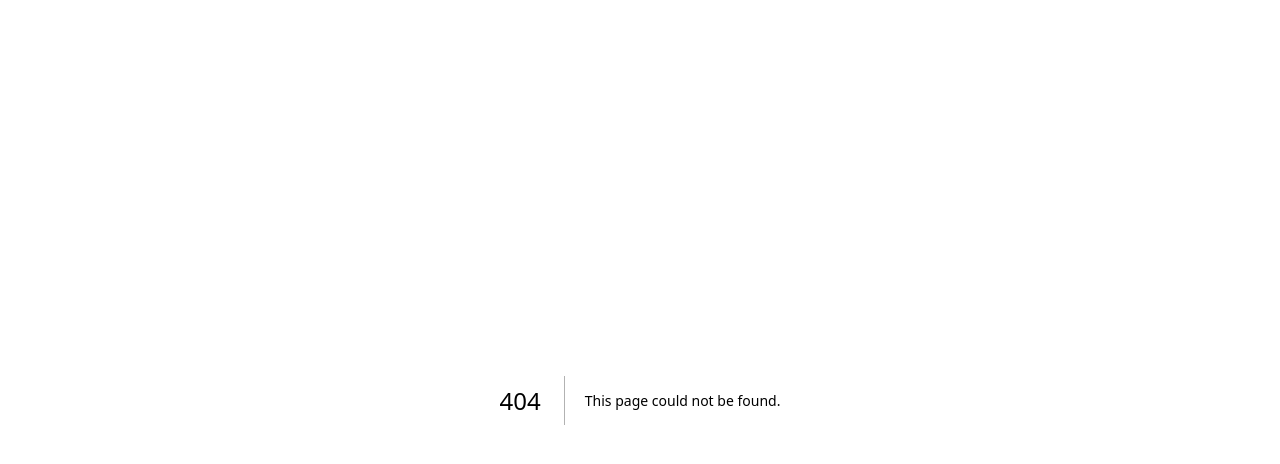
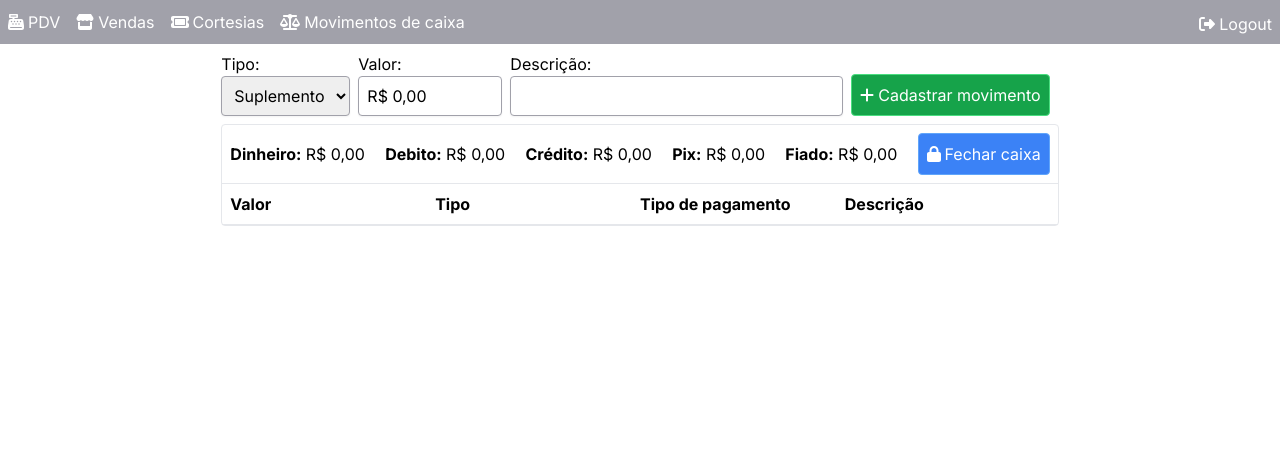
Before and after one commit to mpedro1996-dev/church-pdv-react, a Next.js app: page /cash-flows in a window 1280 px wide. Before the commit this address had no page. Shown: the top 464 px of the page. Built offline with nearby package versions, Linux system fonts and the light colour scheme; what tw-elements would draw is missing.

Commit message:
Inicio de movimentos de caixa

```diff
--- /dev/null
+++ b/app/cash-flows/page.tsx
@@ -0,0 +1,201 @@
+'use client'
+
+import { FontAwesomeIcon } from "@fortawesome/react-fontawesome"
+import Navbar from "../components/navbar"
+import { faLock, faPlus } from "@fortawesome/free-solid-svg-icons"
+import CurrencyInput from "../components/currency-input"
+import { useEffect, useState } from "react"
+import { api, registerLoadingIndicator } from "../lib/axios"
+import { useCashFlowStore, useTokenStore } from "../lib/zustand"
+import CashFlowRow from "../components/cash-flow-row"
+import Loading from "../components/loading"
+import CurrencyFormatter from "../components/currency-formatter"
+
+export default function CashFlows(){
+
+    const { token } = useTokenStore();
+    const { cashFlows, setCashFlows} = useCashFlowStore();
+    const [loading, setLoading] = useState(false);
+
+    useEffect(() => {
+        // Registrar a função setLoading no interceptor
+        registerLoadingIndicator(setLoading);
+    }, []);
+
+
+    useEffect(() => {
+        async function GetCashFlows() {
+
+          if (!token) {
+            console.error('No token found');
+            return;
+          }
+
+          try {
+            const response = await api.get('/api/cash-flows', {
+              headers: {
+                Authorization: `Bearer ${token}`,
+              },
+            });
+
+            const result = response.data;
+
+
+            if (result.isSuccess) {
+                setCashFlows(result.value);
+                console.log(result.value);
+
+            }
+          } catch (error) {
+            console.error('GetCashFlows failed!', error);
+          }
+        }
+
+        GetCashFlows();
+
+      }, [token, setCashFlows]);
+
+
+
+      const calculateCash = () => {
+        return cashFlows.reduce((totalCash, cashFlow) => {
+
+            if(cashFlow.paymentType == 1  || cashFlow.type == 0)
+            {
+                return totalCash + cashFlow.value;
+            }
+            if(cashFlow.type == 1)
+            {
+                return totalCash - cashFlow.value;
+            }
+            else
+            {
+                return totalCash + 0;
+            }
+
+          }, 0);
+      }
+
+      const calculateDebit = () => {
+        return cashFlows.reduce((totalDebit, cashFlow) => {
+
+            if(cashFlow.paymentType == 2)
+            {
+                return totalDebit + cashFlow.value;
+            }
+            else
+            {
+                return totalDebit + 0
+            }
+
+          }, 0);
+      }
+
+      const calculateCredit = () => {
+        return cashFlows.reduce((totalCredit, cashFlow) => {
+
+            if(cashFlow.paymentType == 3)
+            {
+                return totalCredit + cashFlow.value;
+            }
+            else
+            {
+                return totalCredit + 0
+            }
+
+          }, 0);
+      }
+
+      const calculatePix = () => {
+        return cashFlows.reduce((totalPix, cashFlow) => {
+
+            if(cashFlow.paymentType == 4)
+            {
+                return totalPix + cashFlow.value;
+            }
+            else
+            {
+                return totalPix + 0
+            }
+
+          }, 0);
+      }
+
+      const calculateConsumption = () => {
+        return cashFlows.reduce((totalConsumption, cashFlow) => {
+
+            if(cashFlow.paymentType == 5)
+            {
+                return totalConsumption + cashFlow.value;
+            }
+            else
+            {
+                return totalConsumption + 0
+            }
+
+          }, 0);
+      }
+
+
+
+
+    return(
+        <>
+        {loading && <Loading message={"Carregando..."}/>}
+
+        <div className="flex flex-col h-screen">
+            <Navbar/>
+            <div className="flex flex-row w-full items-start justify-center">
+                <div className="w-8/12 p-2">
+                    <div className="flex flex-row gap-2 mb-2">
+                        <div className="flex flex-col">
+                        <label>Tipo:</label>
+                        <select className="rounded border border-zinc-400 shadow-sm w-full h-10 px-2" >
+                            <option value="0">Suplemento</option>
+                            <option value="1">Sangria</option>
+                        </select>
+                        </div>
+                        <div className="flex flex-col">
+                            <label>Valor:</label>
+                            <CurrencyInput className="w-36 disabled:bg-zinc-300 disabled:text-zinc-400" name="openValue" />
+                        </div>
+                        <div>
+                            <label>Descrição:</label>
+                            <input className="rounded border border-zinc-400 shadow-sm w-full h-10 px-2" type="text" />
+                        </div>
+                        <div className="flex items-end">
+                            <button type="button" className="text-white bg-green-600 border rounded border-green-400 p-2 flex items-center gap-1" ><FontAwesomeIcon icon={faPlus}/>Cadastrar movimento</button>
+                        </div>
+                    </div>
+                    <div className="flex flex-col border rounded">
+                        {/*Sumário */}
+                        <div className="flex justify-between items-center p-2 border-b">
+                            <h1><span className="font-bold">Dinheiro:</span> <CurrencyFormatter value={calculateCash()}/></h1>
+                            <h1><span className="font-bold">Debito:</span> <CurrencyFormatter value={calculateDebit()}/></h1>
+                            <h1><span className="font-bold">Crédito:</span> <CurrencyFormatter value={calculateCredit()}/></h1>
+                            <h1><span className="font-bold">Pix:</span> <CurrencyFormatter value={calculatePix()}/></h1>
+                            <h1><span className="font-bold">Fiado:</span> <CurrencyFormatter value={calculateConsumption()}/></h1>
+                            <button type="button" className="text-white bg-blue-500 border rounded border-blue-400 p-2 flex items-center gap-1" ><FontAwesomeIcon icon={faLock}/>Fechar caixa</button>
+                        </div>
+                        {/* Movimentos - cabeçalho */}
+                        <div className="flex justify-center p-2 items-center border-b font-bold">
+                            <p className="flex-1">Valor</p>
+                            <p className="flex-1">Tipo</p>
+                            <p className="flex-1">Tipo de pagamento</p>
+                            <p className="flex-1">Descrição</p>
+                        </div>
+                        {cashFlows.map((cashFlow,index) => (
+                            <CashFlowRow key={index}  value={cashFlow.value} type={cashFlow.type} paymentType={cashFlow.paymentType} description={cashFlow.description} />
+                        ))}
+
+                    </div>
+                </div>
+            </div>
+        </div>
+        </>
+
+
+
+
+    )
+}
--- /dev/null
+++ b/app/components/cash-flow-row.tsx
@@ -0,0 +1,45 @@
+import CurrencyFormatter from "./currency-formatter";
+
+interface CashFlowRowProps{
+    value: number,
+    type: number,
+    paymentType: number | null,
+    description: string
+}
+
+export default function CashFlowRow(props: CashFlowRowProps){
+
+    const {value, type, paymentType, description} = props;
+
+    const convertPaymentType = (paymentType : number) => {
+
+        switch(paymentType)
+        {
+            case 1: return "Dinheiro";
+            case 2: return "Débito";
+            case 3: return "Crédito";
+            case 4: return "Pix";
+            case 5: return "Fiado";
+            default: return "Desconhecido";
+        }
+
+    };
+
+    const convertType = (type: number) =>{
+        switch(type){
+            case 0: return "Suplemento";
+            case 1: return "Sangria";
+            case 2: return "Pagamento";
+            default: return "Desconhecido";
+        }
+    }
+
+    return(
+        <div className="flex justify-center p-2 items-left border-b ">
+            <p className="flex-1"><CurrencyFormatter value={value}/></p>
+            <p className="flex-1">{convertType(type)}</p>
+            <p className="flex-1">{paymentType ? convertPaymentType(paymentType) : "-"}</p>
+            <p className="flex-1">{description}</p>
+        </div>
+    )
+}
--- a/app/components/navbar.tsx
+++ b/app/components/navbar.tsx
@@ -1,6 +1,6 @@
 import NavLink from './navlink';
 import { FontAwesomeIcon } from '@fortawesome/react-fontawesome';
-import { faCashRegister, faStore, faRightFromBracket, faTicket} from '@fortawesome/free-solid-svg-icons';
+import { faCashRegister, faStore, faRightFromBracket, faTicket, faScaleBalanced} from '@fortawesome/free-solid-svg-icons';
 
 
 
@@ -12,6 +12,7 @@ export default function Navbar(){
             <NavLink href="/pos"><FontAwesomeIcon icon={faCashRegister}/>PDV</NavLink>
             <NavLink href="/sales"><FontAwesomeIcon icon={faStore}/>Vendas</NavLink>
             <NavLink href="/courtesies"><FontAwesomeIcon icon={faTicket}/>Cortesias</NavLink>
+            <NavLink href="/cash-flows"><FontAwesomeIcon icon={faScaleBalanced}/>Movimentos de caixa</NavLink>
         </div>
         <div className="flex justify-end gap-4 col-2">
             <a href="" className="flex items-center gap-1 hover:text-blue-300"><FontAwesomeIcon icon={faRightFromBracket}/>Logout</a>
--- a/app/courtesies/page.tsx
+++ b/app/courtesies/page.tsx
@@ -39,7 +39,7 @@ export default function Courtesies(){
     ];
 
     useEffect(() => {
-        async function GetMinistries() {
+        async function GetCourtesies() {
 
           if (!token) {
             console.error('No token found');
@@ -59,11 +59,11 @@ export default function Courtesies(){
                 setCourtesies(result.value);
             }
           } catch (error) {
-            console.error('GetMinistries failed!', error);
+            console.error('GetCourtesies failed!', error);
           }
         }
 
-        GetMinistries();
+        GetCourtesies();
       }, [token, setCourtesies]);
 
 
--- a/app/lib/zustand.ts
+++ b/app/lib/zustand.ts
@@ -219,4 +219,22 @@ const useCourtesyStore = create<CourtesyState>((set) => ({
   setCourtesies:(courtesies)=>set({courtesies:courtesies})
 }))
 
-export { useTokenStore, useProductStore, useSaleStore, useSaleItemStore, usePaymentTypeStore, usePayValueStore, usePaymentStore, useMinistryStore, useCourtesyStore, useMemberStore};
+
+interface CashFlow{
+  value: number,
+  paymentType: number | null,
+  type: number,
+  description: string
+}
+
+interface CashFlowState{
+  cashFlows:CashFlow[],
+  setCashFlows: (cashFlows: CashFlow[]) => void;
+}
+
+const useCashFlowStore = create<CashFlowState>((set) => ({
+  cashFlows:[],
+  setCashFlows:(cashFlows)=>set({cashFlows:cashFlows})
+}))
+
+export { useTokenStore, useProductStore, useSaleStore, useSaleItemStore, usePaymentTypeStore, usePayValueStore, usePaymentStore, useMinistryStore, useCourtesyStore, useMemberStore, useCashFlowStore};
--- a/app/page.tsx
+++ b/app/page.tsx
@@ -9,6 +9,7 @@ import {useTokenStore, useSaleItemStore, usePaymentTypeStore, usePayValueStore,
 import { useRouter } from 'next/navigation';
 import Loading from './components/loading';
 import { useEffect, useState } from 'react';
+import CurrencyInput from './components/currency-input';
 
 
 const loginSchema = z.object({
@@ -26,7 +27,7 @@ export default function Login() {
 
     const { setToken} = useTokenStore();
     const { setSaleItems} = useSaleItemStore();
-    const { setPayValue} = usePayValueStore();
+    const {payValue,setPayValue} = usePayValueStore();
     const { setPayments } = usePaymentStore();
     const [loading, setLoading] = useState(false);
     const router = useRouter();
@@ -37,10 +38,12 @@ export default function Login() {
     }, []);
 
     async function login (data:LoginFormData){
+
         try
         {
-            const response = await api.post('/api/login', data);
+            const response = await api.post('/api/login', {...data,openValue:payValue});
             const result = response.data;
+
 
             if(result.isSuccess)
             {
@@ -71,14 +74,18 @@ export default function Login() {
             <h1>Login</h1>
 
             <form className="flex flex-col gap-4 w-full max-w-xs" onSubmit={handleSubmit(login)}>
-                <div className='flex flex-col gap-1'>
+                <div className="flex flex-col gap-1">
                    <Input register={register('username')} name="username" type="text" placeholder="Nome de usuário" />
                    {errors.username && <ValidatorMessage>{errors.username.message}</ValidatorMessage>}
 
                 </div>
-                <div className='flex flex-col gap-1'>
+                <div className="flex flex-col gap-1">
                     <Input register={register('password')} type="password" placeholder="Senha" />
                     {errors.password && <ValidatorMessage>{errors.password.message}</ValidatorMessage>}
+                </div>
+                <div className="flex items-center flex-row gap-1">
+                    <label>Abertura de caixa:</label>
+                    <CurrencyInput className="w-36 disabled:bg-zinc-300 disabled:text-zinc-400" name="openValue" />
                 </div>
                 <button className="bg-sky-400 rounded font-semibold text-white hover:bg-sky-600 p-1" type="submit">Entrar</button>
             </form>
```
